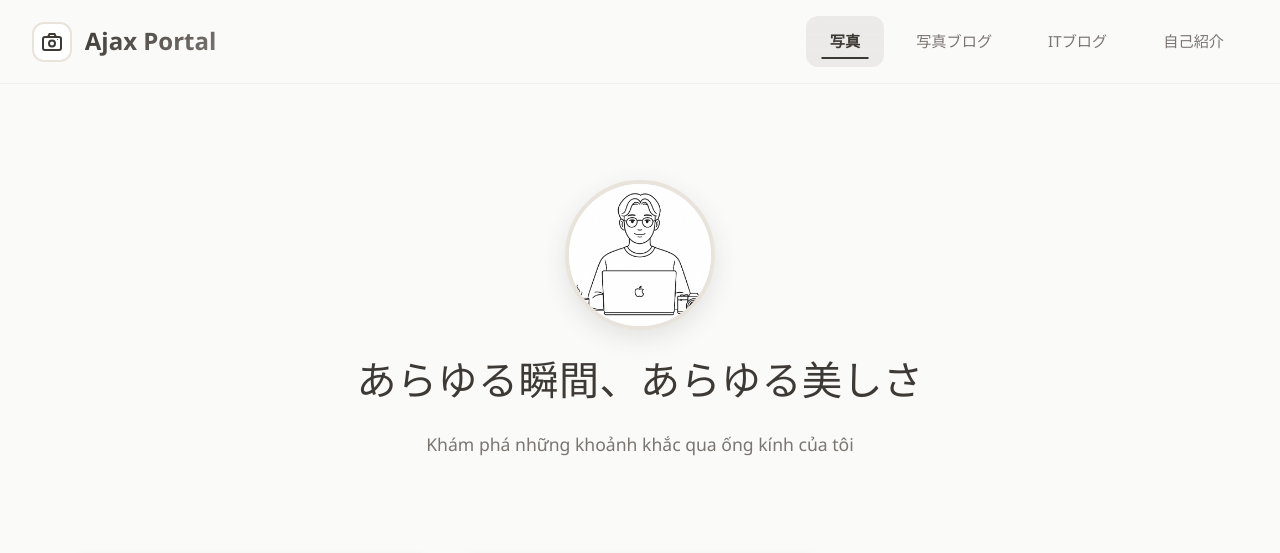
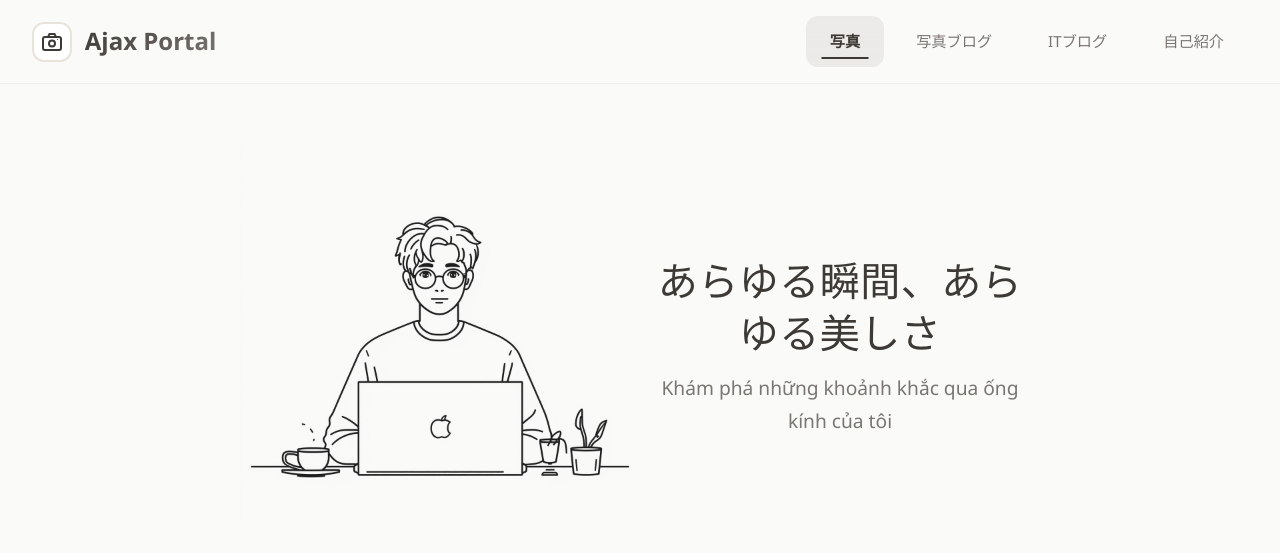
Before and after one commit to ajax2001301096-gin/AjaxPhoto, a Django app: page / in a window 1280 px wide. Shown: the top 553 px of the page. Run offline with Django 5.2, Linux system fonts and the light colour scheme; data comes from the database, SQL or seed files in the repository.

Commit message:
Banner変更 v3   - Slogan追加しました。

```diff
--- a/static/css/style.css
+++ b/static/css/style.css
@@ -308,44 +308,109 @@ nav ul li a.active::after {
 }
 
 /* ==================== END HEADER/NAVIGATION ==================== */
-/* Avatar-slogan */
+/* Avatar-slogan - Illustration Style with Vertical Text Animation */
 .avatar_main {
-    padding: 6rem 2rem 4rem;
+    /* padding: 4rem 2rem 3rem; */
     text-align: center;
     max-width: 1200px;
     margin: 0 auto;
     display: flex;
     flex-direction: column;
     align-items: center;
-    gap: 1.5rem;
+    gap: 2rem;
 }
 
-.avatar_main img {
-    width: 150px;
-    height: 150px;
-    border-radius: 50%;
-    object-fit: cover;
-    border: 4px solid #E8E3DB;
-    box-shadow: 0 8px 24px rgba(61, 57, 53, 0.12);
-    transition: transform 0.3s ease, box-shadow 0.3s ease;
+.banner-container {
+    width: 100%;
+    max-width: 800px;
+    margin: 0 auto;
+    position: relative;
+    display: flex;
+    justify-content: center;
+    align-items: center;
+    min-height: 500px;
 }
 
-.avatar_main img:hover {
-    transform: scale(1.05);
-    box-shadow: 0 12px 32px rgba(61, 57, 53, 0.18);
+.banner-container img {
+    width: 100%;
+    max-width: 400px;
+    height: auto;
+    display: block;
+    border-radius: 16px;
+    mix-blend-mode: multiply;
+    position: relative;
+    z-index: 1;
 }
 
-.avatar_main h1 {
+/* Vertical Text Animation */
+.vertical-text {
+    position: absolute;
+    display: flex;
+    flex-direction: column;
+    gap: 0.5rem;
+    /* font-size: 2.5rem;
+    font-weight: 600; */
+    color: #3D3935;
+    z-index: 2;
+    top: 50%;
+    transform: translateY(-50%);
+}
+
+.left-text {
+    left: 2%;
+}
+
+.right-text {
+    right: 2%;
+}
+
+.vertical-text span {
+    display: block;
+    opacity: 0;
+    animation: fadeInOut 8s ease-in-out infinite;
+    animation-delay: calc(var(--i) * 0.4s);
+}
+
+/* Animation: Xuất hiện từng chữ, rồi biến mất */
+@keyframes fadeInOut {
+    0% {
+        opacity: 0;
+        transform: scale(0.8);
+    }
+    12.5% {
+        opacity: 1;
+        transform: scale(1);
+    }
+    50% {
+        opacity: 1;
+        transform: scale(1);
+    }
+    62.5% {
+        opacity: 0;
+        transform: scale(0.8);
+    }
+    100% {
+        opacity: 0;
+        transform: scale(0.8);
+    }
+}
+
+.banner-overlay {
+    margin-top: 1.5rem;
+    width: 100%;
+}
+
+.banner-overlay h1 {
     font-size: 2.5rem;
     font-weight: 400;
     color: #3D3935;
-    margin: 0;
+    margin: 0 0 0.8rem 0;
     line-height: 1.3;
     letter-spacing: 0.5px;
 }
 
-.avatar_main p {
-    font-size: 1.1rem;
+.banner-overlay p {
+    font-size: 1.2rem;
     color: #7A7571;
     margin: 0;
     font-weight: 400;
@@ -354,41 +419,157 @@ nav ul li a.active::after {
 /* Responsive */
 @media (max-width: 768px) {
     .avatar_main {
-        padding: 4rem 1.5rem 3rem;
+        padding: 3rem 1.5rem 2rem;
+        gap: 1.5rem;
+    }
+
+    .banner-container {
+        max-width: 600px;
+        min-height: 400px;
+    }
+
+    .banner-container img {
+        max-width: 300px;
+    }
+
+    .vertical-text {
+        font-size: 2rem;
+    }
+
+    .banner-overlay h1 {
+        font-size: 2rem;
+    }
+
+    .banner-overlay p {
+        font-size: 1.1rem;
+    }
+}
+
+@media (max-width: 480px) {
+    .avatar_main {
+        padding: 2rem 1rem 1.5rem;
         gap: 1rem;
     }
 
-    .avatar_main img {
-        width: 120px;
-        height: 120px;
+    .banner-container {
+        min-height: 300px;
     }
 
-    .avatar_main h1 {
-        font-size: 1.8rem;
+    .banner-container img {
+        max-width: 250px;
     }
 
-    .avatar_main p {
+    .vertical-text {
+        font-size: 1.5rem;
+    }
+
+    .left-text {
+        left: 0;
+    }
+
+    .right-text {
+        right: 0;
+    }
+
+    .banner-overlay h1 {
+        font-size: 1.6rem;
+    }
+
+    .banner-overlay p {
         font-size: 1rem;
     }
 }
 
-@media (max-width: 480px) {
-    .avatar_main img {
-        width: 100px;
-        height: 100px;
+.banner-overlay {
+    margin-top: 1.5rem;
+    width: 100%;
+}
+
+.banner-overlay h1 {
+    font-size: 2.5rem;
+    font-weight: 400;
+    color: #3D3935;
+    margin: 0 0 0.8rem 0;
+    line-height: 1.3;
+    letter-spacing: 0.5px;
+}
+
+.banner-overlay p {
+    font-size: 1.2rem;
+    color: #7A7571;
+    margin: 0;
+    font-weight: 400;
+}
+
+/* Responsive */
+@media (max-width: 768px) {
+    .avatar_main {
+        padding: 3rem 1.5rem 2rem;
+        gap: 1.5rem;
     }
 
-    .avatar_main h1 {
-        font-size: 1.5rem;
+    .banner-container {
+        max-width: 500px;
+        gap: 2rem;
     }
 
-    .avatar_main p {
-        font-size: 0.95rem;
+    .banner-container img {
+        max-width: 300px;
+    }
+
+    .vertical-text {
+        font-size: 2rem;
+        letter-spacing: 0.3rem;
+        min-height: 300px;
+    }
+
+    .banner-overlay h1 {
+        font-size: 2rem;
+    }
+
+    .banner-overlay p {
+        font-size: 1.1rem;
     }
 }
 
-/* End Avatar-Slogan */
+@media (max-width: 480px) {
+    .avatar_main {
+        padding: 2rem 1rem 1.5rem;
+        gap: 1rem;
+    }
 
+    .banner-container {
+        gap: 1rem;
+    }
+
+    .banner-container img {
+        max-width: 250px;
+    }
+
+    .vertical-text {
+        font-size: 1.5rem;
+        letter-spacing: 0.2rem;
+        min-height: 250px;
+    }
+
+    .left-text {
+        left: -10px;
+    }
+
+    .right-text {
+        right: -10px;
+    }
+
+    .banner-overlay h1 {
+        font-size: 1.6rem;
+    }
+
+    .banner-overlay p {
+        font-size: 1rem;
+    }
+}
+
+/* End-Banner */
 /* Hero Section */
 .hero {
     padding: 4rem 2rem;
--- a/templates/main/index.html
+++ b/templates/main/index.html
@@ -4,7 +4,7 @@
     <meta charset="UTF-8" />
     <meta name="viewport" content="width=device-width, initial-scale=1.0" />
     {% load static %}
-    <link rel="stylesheet" href="{% static 'css/style.css' %}">
+    <link rel="stylesheet" href="{% static 'css/style.css' %}?v=2" />
     <title>Document</title>
   </head>
   <body>
@@ -15,18 +15,75 @@
         <div class="logo">
           <div class="logo-icon">
             <!-- Camera Icon -->
-                    <svg class="camera-icon" viewBox="0 0 24 24" fill="none" xmlns="http://www.w3.org/2000/svg">
-                        <rect x="3" y="7" width="18" height="13" rx="2" stroke="#3D3935" stroke-width="2"/>
-                        <path d="M8 7L9.5 4H14.5L16 7" stroke="#3D3935" stroke-width="2" stroke-linecap="round"/>
-                        <circle cx="12" cy="13.5" r="3" stroke="#3D3935" stroke-width="2"/>
-                        <circle cx="17.5" cy="9.5" r="0.5" fill="#3D3935"/>
+            <svg
+              class="camera-icon"
+              viewBox="0 0 24 24"
+              fill="none"
+              xmlns="http://www.w3.org/2000/svg"
+            >
+              <rect
+                x="3"
+                y="7"
+                width="18"
+                height="13"
+                rx="2"
+                stroke="#3D3935"
+                stroke-width="2"
+              />
+              <path
+                d="M8 7L9.5 4H14.5L16 7"
+                stroke="#3D3935"
+                stroke-width="2"
+                stroke-linecap="round"
+              />
+              <circle
+                cx="12"
+                cy="13.5"
+                r="3"
+                stroke="#3D3935"
+                stroke-width="2"
+              />
+              <circle cx="17.5" cy="9.5" r="0.5" fill="#3D3935" />
             </svg>
             <!-- Laptop Icon -->
-                    <svg class="laptop-icon" viewBox="0 0 24 24" fill="none" xmlns="http://www.w3.org/2000/svg">
-                        <rect x="3" y="5" width="18" height="12" rx="1.5" stroke="#3D3935" stroke-width="2"/>
-                        <path d="M1 17H23V19C23 19.5523 22.5523 20 22 20H2C1.44772 20 1 19.5523 1 19V17Z" stroke="#3D3935" stroke-width="2"/>
-                        <line x1="8" y1="9" x2="16" y2="9" stroke="#3D3935" stroke-width="1.5" stroke-linecap="round"/>
-                        <line x1="8" y1="12" x2="14" y2="12" stroke="#3D3935" stroke-width="1.5" stroke-linecap="round"/>
+            <svg
+              class="laptop-icon"
+              viewBox="0 0 24 24"
+              fill="none"
+              xmlns="http://www.w3.org/2000/svg"
+            >
+              <rect
+                x="3"
+                y="5"
+                width="18"
+                height="12"
+                rx="1.5"
+                stroke="#3D3935"
+                stroke-width="2"
+              />
+              <path
+                d="M1 17H23V19C23 19.5523 22.5523 20 22 20H2C1.44772 20 1 19.5523 1 19V17Z"
+                stroke="#3D3935"
+                stroke-width="2"
+              />
+              <line
+                x1="8"
+                y1="9"
+                x2="16"
+                y2="9"
+                stroke="#3D3935"
+                stroke-width="1.5"
+                stroke-linecap="round"
+              />
+              <line
+                x1="8"
+                y1="12"
+                x2="14"
+                y2="12"
+                stroke="#3D3935"
+                stroke-width="1.5"
+                stroke-linecap="round"
+              />
             </svg>
           </div>
           <span class="logo-text">Ajax Portal</span>
@@ -61,24 +118,59 @@
     <!--ボディ-->
     <body>
       <div class="avatar_main">
-        <img src="media\Avatar\avatar.png" alt="" />
+        <!-- Chữ bên trái -->
+        <div class="vertical-text left-text">
+          <span style="--i: 0">写</span>
+          <span style="--i: 1">真</span>
+          <span style="--i: 2">の</span>
+          <span style="--i: 3">世</span>
+          <span style="--i: 4">界</span>
+        </div>
+        <div class="banner-container">
+          <!-- Ảnh chính -->
+          <img src="media/Avatar/avatar2.jpg" alt="Banner" />
+          <!-- Slogan ở dưới -->
+          <div class="banner-overlay">
             <h1>あらゆる瞬間、あらゆる美しさ</h1>
             <p>Khám phá những khoảnh khắc qua ống kính của tôi</p>
           </div>
+        </div>
+        <!-- Chữ bên phải -->
+        <div class="vertical-text right-text">
+          <span style="--i: 0">美</span>
+          <span style="--i: 1">し</span>
+          <span style="--i: 2">い</span>
+          <span style="--i: 3">瞬</span>
+          <span style="--i: 4">間</span>
+        </div>
+      </div>
       <section class="gallery" id="gallery">
-       {% for group in location_groups %}
-          {% if group.count > 1 %}
+        {% for group in location_groups %} {% if group.count > 1 %}
         <!-- 複数写真の場合 -->
-          <div class="photo-item stacked" data-location="{{ group.location.location_name }}" >
+        <div
+          class="photo-item stacked"
+          data-location="{{ group.location.location_name }}"
+        >
           <div class="stack-indicator">📍 {{ group.count }} photos</div>
           <div class="photo-stack">
             {% for photo in group.photos %}
-              <div class="photo-card" {% if forloop.first %}onclick="openModal({{ photo.photo_id }})"{% endif %}>
-                  <img src="{{ photo.picture.url }}" alt="{{ photo.title }}">
+            <div
+              class="photo-card"
+              {%
+              if
+              forloop.first
+              %}onclick="openModal({{ photo.photo_id }})"
+              {%
+              endif
+              %}
+            >
+              <img src="{{ photo.picture.url }}" alt="{{ photo.title }}" />
               {% if forloop.first %}
               <div class="photo-info">
                 <h3>{{ photo.title }}</h3>
-                          <div class="photo-location">📍 {{ group.location.location_name }}</div>
+                <div class="photo-location">
+                  📍 {{ group.location.location_name }}
+                </div>
               </div>
               {% endif %}
             </div>
@@ -87,19 +179,26 @@
         </div>
         {% else %}
         <!-- 写真一つの場合 -->
-            <div class="photo-item" onclick="openModal({{ group.photos.0.photo_id }})">
+        <div
+          class="photo-item"
+          onclick="openModal({{ group.photos.0.photo_id }})"
+        >
           <div class="photo-stack">
             <div class="photo-card">
-                        <img src="{{ group.photos.0.picture.url }}" alt="{{ group.photos.0.title }}">
+              <img
+                src="{{ group.photos.0.picture.url }}"
+                alt="{{ group.photos.0.title }}"
+              />
               <div class="photo-info">
                 <h3>{{ group.photos.0.title }}</h3>
-                            <div class="photo-location">📍 {{ group.location.location_name }}</div>
+                <div class="photo-location">
+                  📍 {{ group.location.location_name }}
                 </div>
               </div>
             </div>
           </div>
-        {% endif %}
-      {% endfor %}
+        </div>
+        {% endif %} {% endfor %}
       </section>
     </body>
   </body>
```
Also changed, not shown: media/Avatar/avatar2.jpg (added). Lines whose indentation alone changed are shown as unchanged.
